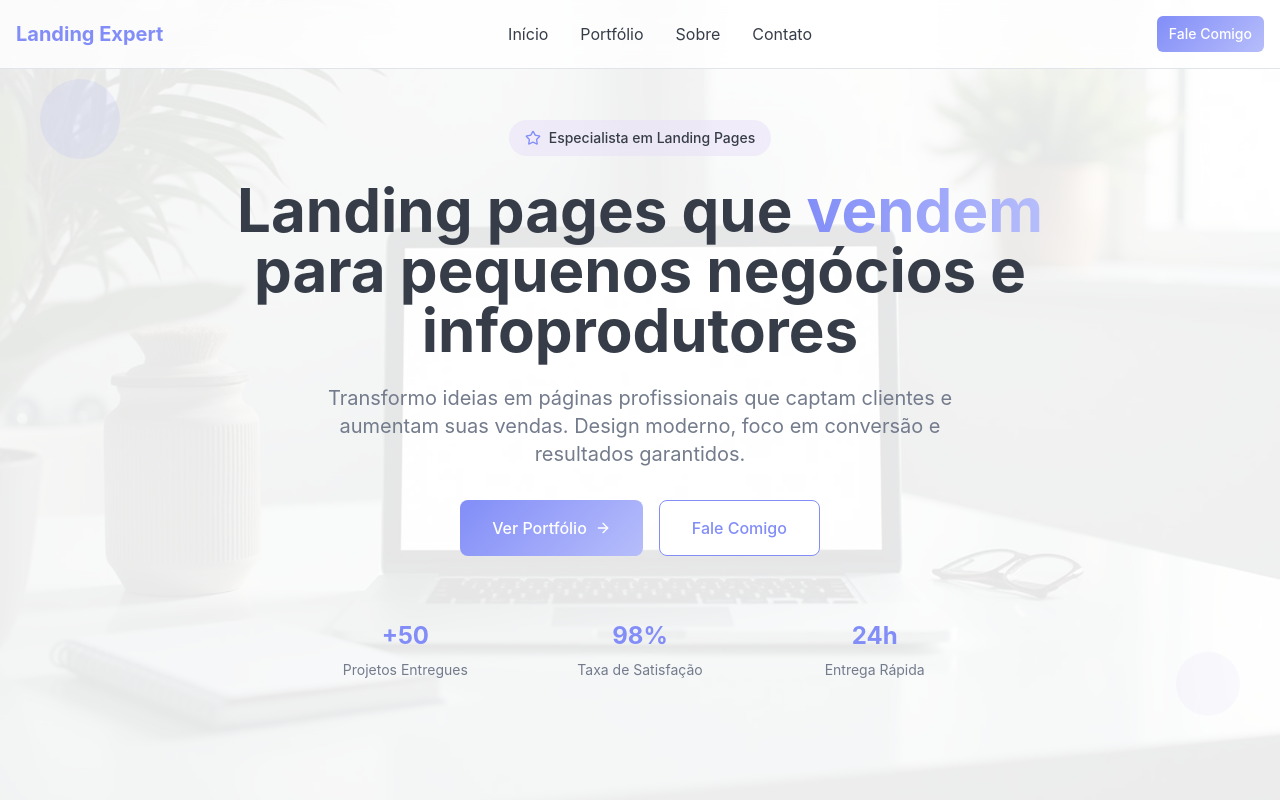
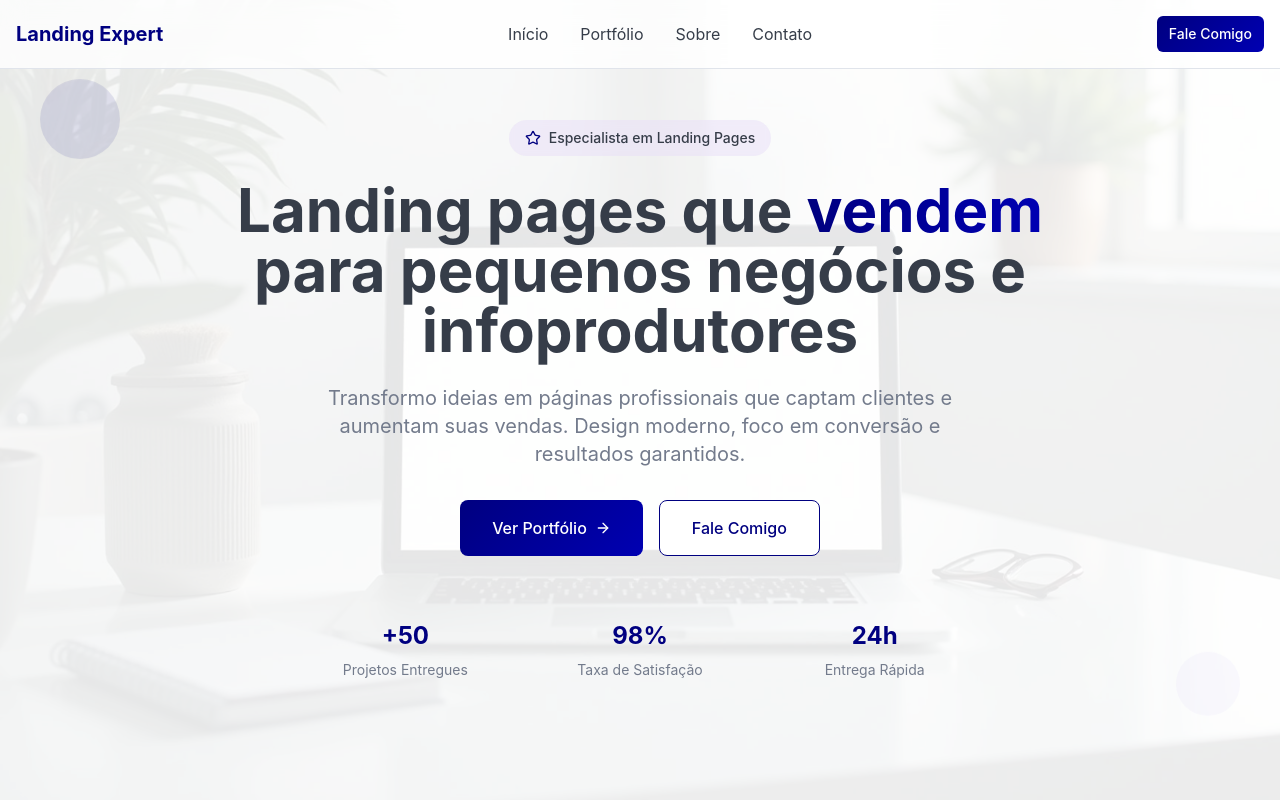
Before and after one commit to Dinareli/dina, a React (Vite) app: page / in a window 1280 px wide. Shown: the top 800 px of the page. Built offline with nearby package versions, Linux system fonts and the light colour scheme.

Commit message:
Change button colors
Update button colors to #000080.

```diff
--- a/src/index.css
+++ b/src/index.css
@@ -18,11 +18,11 @@ All colors MUST be HSL.
     --popover: 0 0% 100%;
     --popover-foreground: 220 15% 25%;
 
-    /* Primary - Professional blue */
-    --primary: 234 89% 74%;
+    /* Primary - Dark navy blue */
+    --primary: 240 100% 25%;
     --primary-foreground: 0 0% 100%;
-    --primary-light: 234 89% 85%;
-    --primary-dark: 234 89% 60%;
+    --primary-light: 240 100% 35%;
+    --primary-dark: 240 100% 20%;
 
     /* Secondary - Soft lilac */
     --secondary: 280 25% 92%;
```
